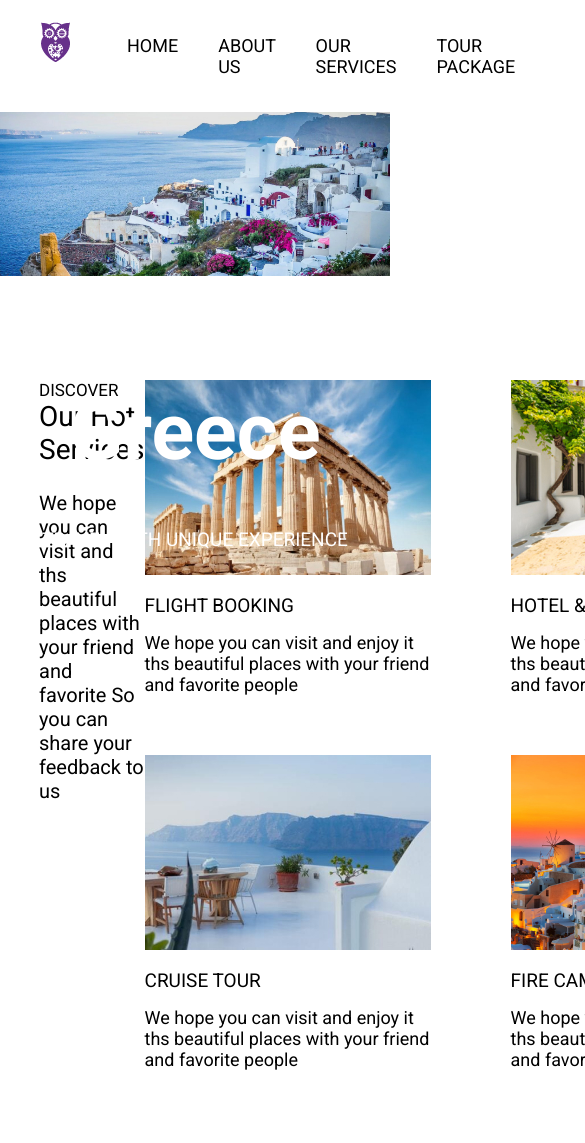
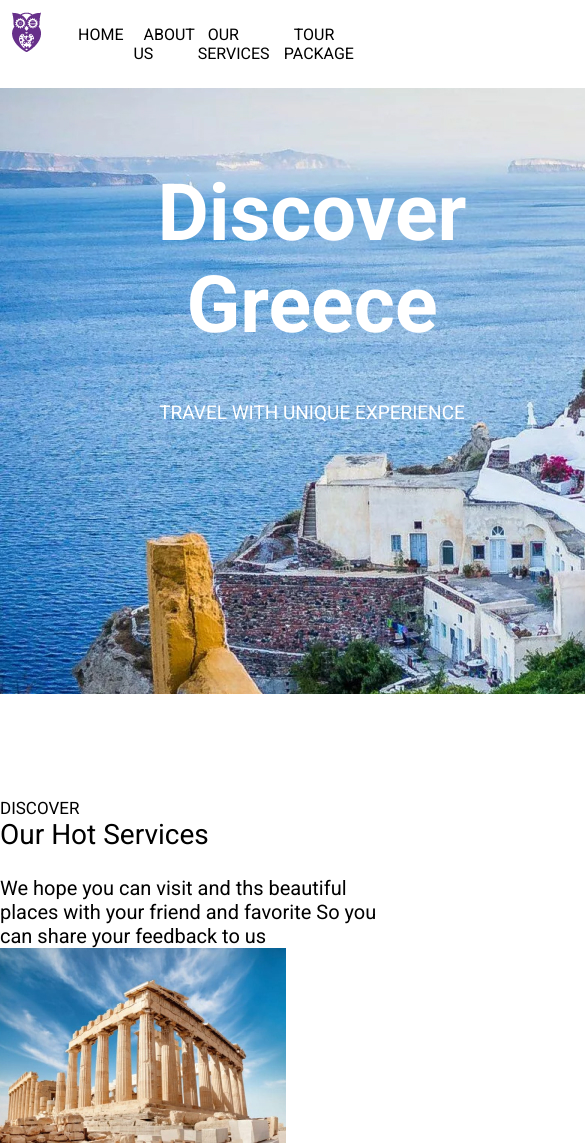
Before and after one commit to TbcDavv/Lecture10, a plain HTML site: page index.html in a window 390 px wide. Shown: the top 1143 px of the page, 585 px wide, since content can reach past the window. Drawn offline with Linux system fonts and the light colour scheme.

Commit message:
responsive added

```diff
--- a/index.html
+++ b/index.html
@@ -4,13 +4,14 @@
     <meta charset="UTF-8" />
     <meta name="viewport" content="width=device-width, initial-scale=1.0" />
     <title>Document</title>
-    <link rel="stylesheet" href="./styles/style.css" />
     <link rel="preconnect" href="https://fonts.googleapis.com" />
     <link rel="preconnect" href="https://fonts.gstatic.com" crossorigin />
     <link
       href="https://fonts.googleapis.com/css2?family=Roboto:ital,wght@0,100;0,300;0,400;0,500;0,700;0,900;1,100;1,300;1,400;1,500;1,700;1,900&display=swap"
       rel="stylesheet"
     />
+    <link rel="stylesheet" href="./styles/style.css" />
+    <link rel="stylesheet" href="./styles/media.css" />
   </head>
   <body>
     <header>
--- /dev/null
+++ b/styles/media.css
@@ -0,0 +1,103 @@
+@media screen and (max-width: 1024px) {
+    header nav {
+        width: 90%;
+    }
+
+    header nav ul li a {
+        margin-right: 40px;
+    }
+
+    main .otherSection {
+        width: 90%;
+        display: flex;
+        justify-content: space-between;
+    }
+
+    main .otherSection .left,
+    main .otherSection .right {
+        width: 45%;
+    }
+
+    main .otherSection .right section {
+        display: flex;
+        flex-wrap: wrap;
+        justify-content: space-between;
+    }
+
+    main .otherSection .right section div {
+        width: 48%;
+        margin-bottom: 30px;
+    }
+    main .mainSection img {
+        width:max-content;
+        position: relative;
+    }
+    main .mainSection .text {
+        top: 30%;
+        left: 60%;
+        transform: translate(-50%, -50%);
+
+    }
+
+}
+
+@media screen and (max-width: 768px) {
+    header nav {
+        width: 95%;
+    }
+
+    header nav ul li a {
+        margin: 10px 0;
+    }
+
+    main .otherSection {
+        width: 95%;
+        flex-direction: column;
+        align-items: center;
+    }
+
+    main .otherSection .left,
+    main .otherSection .right {
+        width: 100%;
+    }
+
+    main .otherSection .right section div {
+        width: 100%;
+        margin-bottom: 20px;
+    }
+    main .mainSection .text {
+        top: 30%;
+        left: 80%;
+        transform: translate(-50%, -50%);
+
+    }
+}
+
+@media screen and (max-width: 480px) {
+    header nav {
+        width: 100%;
+        padding: 10px 0;
+    }
+
+    header nav ul {
+        justify-content: center;
+    }
+
+    header nav ul li a {
+        margin: 0 10px;
+        font-size: 16px;
+    }
+
+    main .mainSection .text {
+        top: 35%;
+    }
+
+    main .otherSection {
+        width: 100%;
+    }
+
+    main .otherSection .right section div {
+        width: 100%;
+        margin-bottom: 20px;
+    }
+}
--- a/styles/reset.css
+++ /dev/null
@@ -1,124 +0,0 @@
-html,
-body,
-div,
-span,
-applet,
-object,
-iframe,
-h1,
-h2,
-h3,
-h4,
-h5,
-h6,
-p,
-blockquote,
-pre,
-a,
-abbr,
-acronym,
-address,
-big,
-cite,
-code,
-del,
-dfn,
-em,
-img,
-ins,
-kbd,
-q,
-s,
-samp,
-small,
-strike,
-strong,
-sub,
-sup,
-tt,
-var,
-b,
-u,
-i,
-center,
-dl,
-dt,
-dd,
-ol,
-ul,
-li,
-fieldset,
-form,
-label,
-legend,
-table,
-caption,
-tbody,
-tfoot,
-thead,
-tr,
-th,
-td,
-article,
-aside,
-canvas,
-details,
-embed,
-figure,
-figcaption,
-footer,
-header,
-hgroup,
-menu,
-nav,
-output,
-ruby,
-section,
-summary,
-time,
-mark,
-audio,
-video {
-  margin: 0;
-  padding: 0;
-  border: 0;
-  font-size: 100%;
-  font: inherit;
-  vertical-align: baseline;
-}
-/* HTML5 display-role reset for older browsers */
-article,
-aside,
-details,
-figcaption,
-figure,
-footer,
-header,
-hgroup,
-menu,
-nav,
-section {
-  display: block;
-}
-body {
-  line-height: 1;
-}
-ol,
-ul {
-  list-style: none;
-}
-blockquote,
-q {
-  quotes: none;
-}
-blockquote:before,
-blockquote:after,
-q:before,
-q:after {
-  content: '';
-  content: none;
-}
-table {
-  border-collapse: collapse;
-  border-spacing: 0;
-}
--- a/styles/style.css
+++ b/styles/style.css
@@ -39,7 +39,7 @@ main .mainSection img {
 
 main .mainSection .text {
     position: absolute;
-    top: 50%;
+    top: 45%;
     left: 50%;
     transform: translate(-50%, -50%);
     text-align: center;
```
